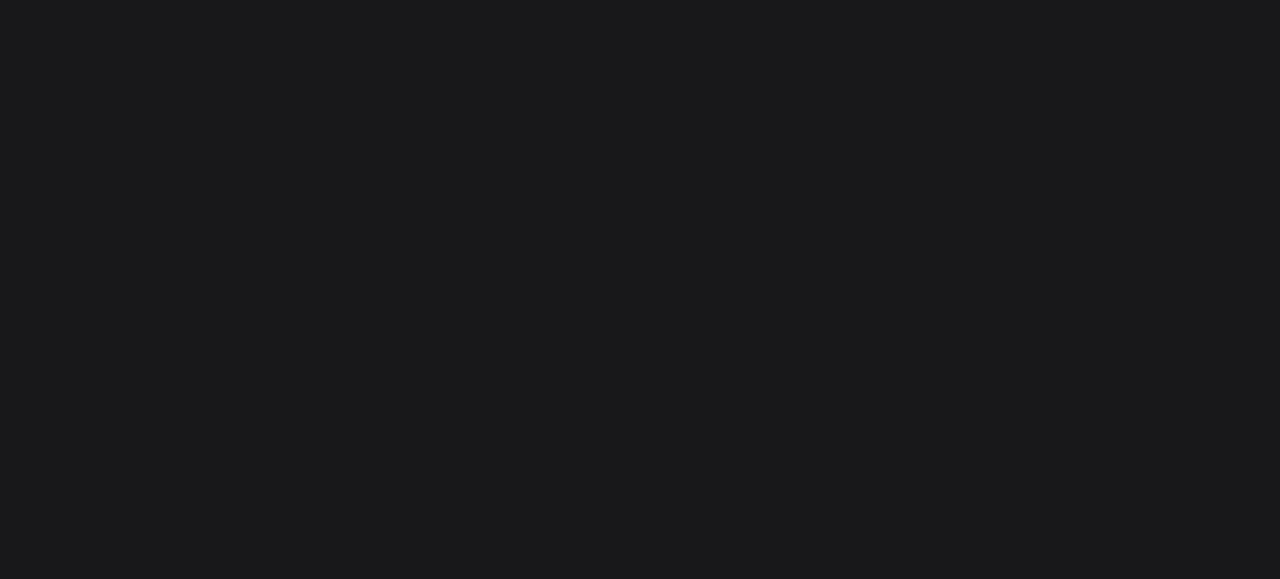
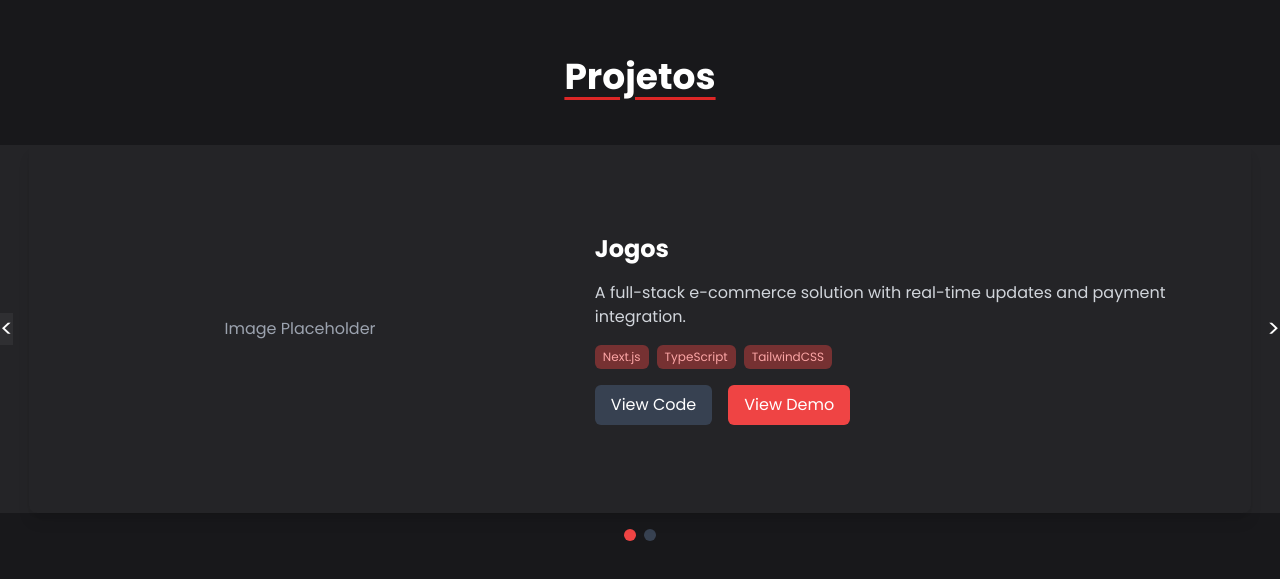
Before and after one commit to Daischi/portfolio, a React (Vite) app: page / in a window 1280 px wide. Shown: the part 2513-3092 px from the top of the page. Before the commit the page ends 2416 px from the top, so only its background shows below. Built offline with nearby package versions, Linux system fonts and the light colour scheme.

Commit message:
Adicionando sessão de Projetos

```diff
--- a/package.json
+++ b/package.json
@@ -15,7 +15,8 @@
     "lucide-react": "^0.473.0",
     "motion": "^11.18.1",
     "react": "^18.3.1",
-    "react-dom": "^18.3.1"
+    "react-dom": "^18.3.1",
+    "swiper": "^11.2.1"
   },
   "devDependencies": {
     "@eslint/js": "^9.17.0",
--- a/src/Home.jsx
+++ b/src/Home.jsx
@@ -5,6 +5,22 @@
 import { Sun, Moon, Github, Linkedin, Phone } from "lucide-react"
 import AOS from "aos"
 import "aos/dist/aos.css"
+
+const projects = [
+  {
+    title: "Jogos",
+    description: "A full-stack e-commerce solution with real-time updates and payment integration.",
+    tags: ["Next.js", "TypeScript", "TailwindCSS"],
+    codeLink: "#",
+    demoLink: "#",
+  },
+    {title: "E-commerce Platform",
+    description: "A full-stack e-commerce solution with real-time updates and payment integration.",
+    tags: ["Next.js", "TypeScript", "TailwindCSS"],
+    codeLink: "#",
+    demoLink: "#"},
+
+];
 
 
 
@@ -91,6 +107,17 @@
 }
 
 export default function Home() {
+
+  const [currentIndex, setCurrentIndex] = useState(0);
+
+  const nextSlide = () => {
+    setCurrentIndex((prevIndex) => (prevIndex + 1) % projects.length);
+  };
+
+  const prevSlide = () => {
+    setCurrentIndex((prevIndex) => (prevIndex - 1 + projects.length) % projects.length);
+  };
+
   const [isDark, setIsDark] = useState(true)
 
   useEffect(() => {
@@ -247,7 +274,10 @@
       </section>
 
       {/* Skills Section */}
-      <section id="habilidades" className="min-h-screen  py-20 px-4 md:px-8">
+
+
+
+      <section id="habilidades" className="mb-56 mt-20 py-20 px-4 md:px-8 overflow-hidden">
         <div
           data-aos="fade-up " className="max-w-6xl mx-auto">
 
@@ -306,7 +336,6 @@
       </section>
 
 
-    <section id="projetos">
 
 
 
@@ -315,13 +344,69 @@
 
 
 
+      <section id="projetos" className=" flex flex-col items-center justify-center 0 text-white overflow-hidden min-h-screen">
+      <span data-aos="fade-up" className="underline underline-offset-8 decoration-red-600">
+            <h2 data-aos="fade-right" className="text-4xl font-bold text-white mb-12">Projetos</h2>
+          </span>
+      <div className=" bg-white/5 relative flex items-center gap-4">
+        <button
+          className="bg-white/5 text-2xl text-white hover:opacity-75 transition"
+          onClick={prevSlide}
+        >
+          &lt;
+        </button>
 
-
-
-
-
-
-
+        <div className="flex flex-col md:flex-row  gap-6 items-center p-6 rounded-lg shadow-lg">
+          <div className="w-[520px] h-80 mr-6  flex items-center justify-center text-gray-400 rounded-md">
+            Image Placeholder
+          </div>
+          <div className="flex flex-col gap-4">
+            <h3 className="text-2xl font-bold">{projects[currentIndex].title}</h3>
+            <p className="text-gray-300">{projects[currentIndex].description}</p>
+            <div className="flex gap-2">
+              {projects[currentIndex].tags.map((tag) => (
+                <span
+                  className="bg-red-500 bg-opacity-40  text-xs px-2 py-1 rounded-md text-red-300"
+                  key={tag}
+                >
+                  {tag}
+                </span>
+              ))}
+            </div>
+            <div className="flex gap-4">
+              <a
+                href={projects[currentIndex].codeLink}
+                className="bg-gray-700 text-white px-4 py-2 rounded-md hover:opacity-75 transition"
+              >
+                View Code
+              </a>
+              <a
+                href={projects[currentIndex].demoLink}
+                className="bg-red-500 text-white px-4 py-2 rounded-md hover:opacity-75 transition"
+              >
+                View Demo
+              </a>
+            </div>
+          </div>
+        </div>
+        <button
+          className="text-2xl text-white hover:opacity-75 transition"
+          onClick={nextSlide}
+        >
+          &gt;
+        </button>
+      </div>
+      <div className="flex gap-2 mt-4">
+        {projects.map((_, index) => (
+          <span
+            key={index}
+            className={`w-3 h-3 rounded-full cursor-pointer transition ${
+              currentIndex === index ? "bg-red-500" : "bg-gray-700"
+            }`}
+            onClick={() => setCurrentIndex(index)}
+          ></span>
+        ))}
+      </div>
     </section>
 
 
```
Also changed, not shown: 1 other file (tests, documents, lock files or other folders).
